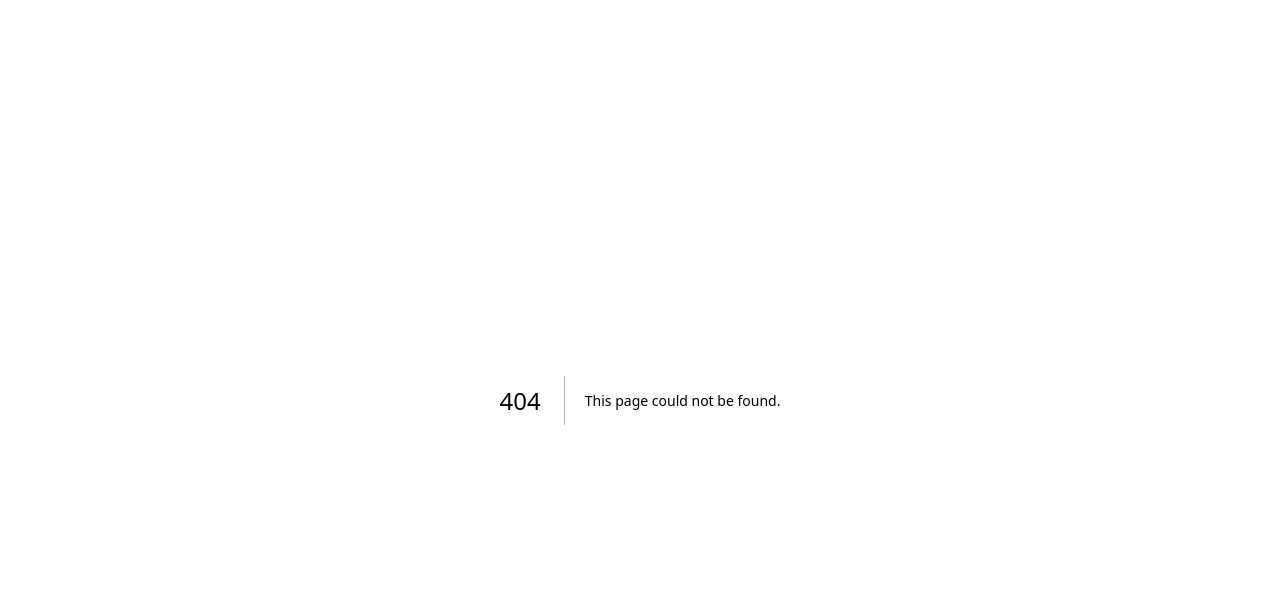
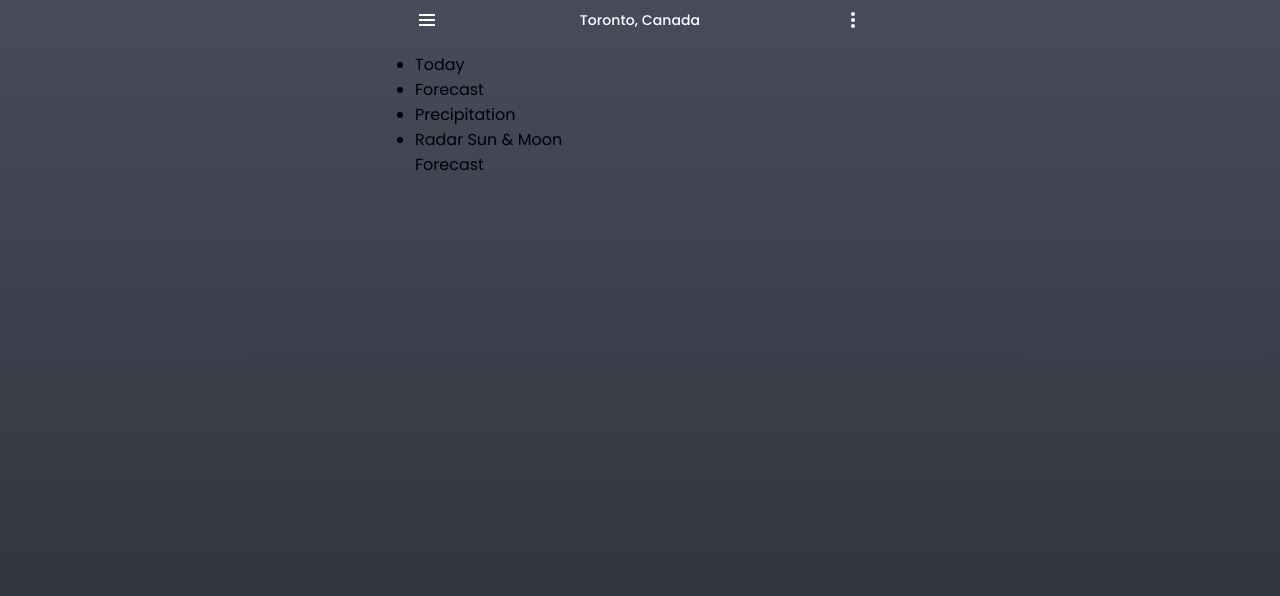
Before and after one commit to Yevhen999/weather-app, a Next.js app: page /forecast in a window 1280 px wide. Before the commit this address had no page. Shown: the top 596 px of the page. Built offline with nearby package versions, Linux system fonts and the light colour scheme.

Commit message:
add test page Forecast

```diff
--- /dev/null
+++ b/pages/forecast.jsx
@@ -0,0 +1,17 @@
+import { Container } from "@/components/Container/Container";
+import { Header } from "@/components/Header/Header";
+import Head from "next/head";
+
+export default function Forecast() {
+  return (
+    <main>
+      <Head>
+        <title>Weather</title>
+      </Head>
+      <Container>
+        <Header />
+        <div>Forecast</div>
+      </Container>
+    </main>
+  );
+}
```
